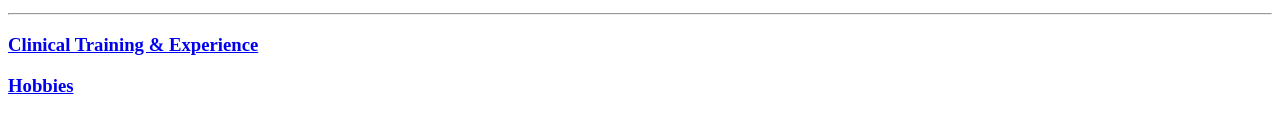
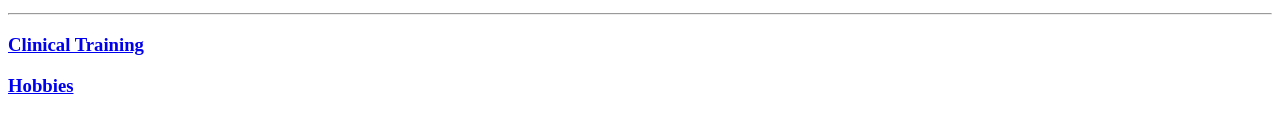
Before and after one commit to LMPaK/cv, a plain HTML site: page index.html in a window 1280 px wide. Shown: the part 1041-1158 px from the top of the page. Drawn offline with Linux system fonts and the light colour scheme.

Commit message:
more specific clinical training

```diff
--- a/index.html
+++ b/index.html
@@ -90,7 +90,7 @@
 
     </ul>
     <hr>
-    <h3><a href="clinicaltraining.html">Clinical Training & Experience</a></h3>
+    <h3><a href="clinicaltraining.html">Clinical Training</a></h3>
     <h3><a href="hobbies.html">Hobbies</a></h3>
     <h3><a href="skills.html">Skills</a></h3>
     <hr>
```
